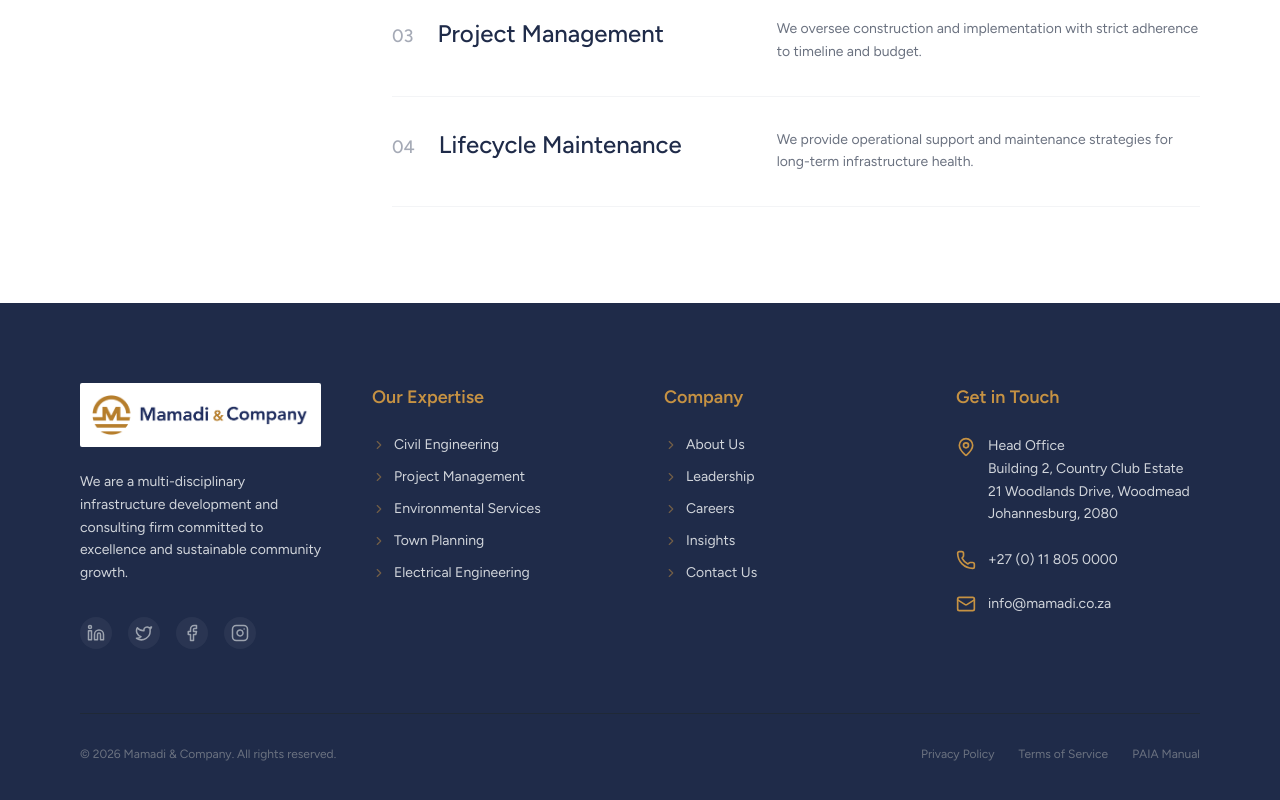
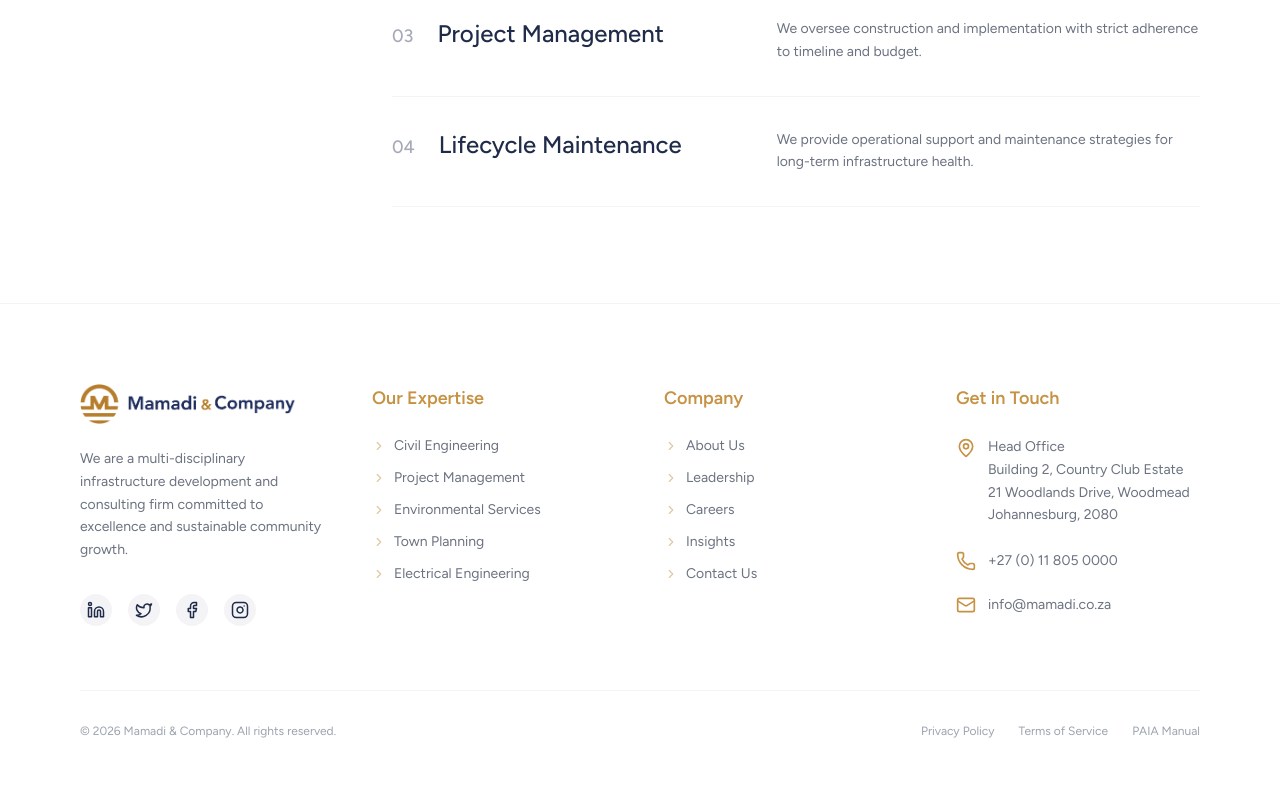
Before and after one commit to KeamoMichael/mamadi---company, a React (Vite) app: page / in a window 1280 px wide. Shown: the part 3121-3921 px from the top of the page. After the commit the page ends 3900 px from the top, so only its background shows below. Built offline with nearby package versions, Linux system fonts and the light colour scheme.

Commit message:
Update footer to white theme with custom divider

```diff
--- a/components/Footer.tsx
+++ b/components/Footer.tsx
@@ -21,20 +21,20 @@ export const Footer: React.FC = () => {
   ];
 
   return (
-    <footer className="bg-brand-blue text-white pt-20 pb-10">
+    <footer className="bg-white text-brand-blue pt-20 pb-10 border-t border-gray-100">
       <div className="container mx-auto px-6 md:px-12 lg:px-20 max-w-screen-2xl">
         <div className="grid grid-cols-1 md:grid-cols-2 lg:grid-cols-4 gap-12 mb-16">
 
           {/* Brand Column */}
           <div className="flex flex-col gap-6">
-            <div className="bg-white p-3 w-fit rounded-sm">
+            <div className="w-fit">
                 <img
                 src="/assets/mamadi_and_company_International_logo.png"
                 alt="Mamadi & Company"
                 className="h-8 md:h-10 w-auto object-contain"
                 />
             </div>
-            <p className="text-gray-300 text-sm leading-relaxed">
+            <p className="text-gray-500 text-sm leading-relaxed">
               We are a multi-disciplinary infrastructure development and consulting firm committed to excellence and sustainable community growth.
             </p>
             <div className="flex items-center gap-4 mt-2">
@@ -51,7 +51,7 @@ export const Footer: React.FC = () => {
             <ul className="space-y-3">
               {services.map((item) => (
                 <li key={item}>
-                  <a href="#" className="text-gray-300 hover:text-white text-sm flex items-center gap-2 group transition-colors">
+                  <a href="#" className="text-gray-500 hover:text-brand-gold text-sm flex items-center gap-2 group transition-colors">
                     <ChevronRight size={14} className="text-brand-gold/50 group-hover:text-brand-gold transition-colors" />
                     {item}
                   </a>
@@ -66,7 +66,7 @@ export const Footer: React.FC = () => {
             <ul className="space-y-3">
               {company.map((item) => (
                 <li key={item}>
-                  <a href="#" className="text-gray-300 hover:text-white text-sm flex items-center gap-2 group transition-colors">
+                  <a href="#" className="text-gray-500 hover:text-brand-gold text-sm flex items-center gap-2 group transition-colors">
                      <ChevronRight size={14} className="text-brand-gold/50 group-hover:text-brand-gold transition-colors" />
                     {item}
                   </a>
@@ -79,8 +79,8 @@ export const Footer: React.FC = () => {
           <div>
             <h4 className="text-brand-gold font-semibold text-lg mb-6">Get in Touch</h4>
             <ul className="space-y-6">
-              <li className="flex items-start gap-3 text-gray-300 text-sm group">
-                <MapPin size={20} className="text-brand-gold shrink-0 mt-0.5 group-hover:text-white transition-colors" />
+              <li className="flex items-start gap-3 text-gray-500 text-sm group">
+                <MapPin size={20} className="text-brand-gold shrink-0 mt-0.5 group-hover:text-brand-blue transition-colors" />
                 <span className="leading-relaxed">
                   Head Office<br/>
                   Building 2, Country Club Estate<br/>
@@ -88,13 +88,13 @@ export const Footer: React.FC = () => {
                   Johannesburg, 2080
                 </span>
               </li>
-              <li className="flex items-center gap-3 text-gray-300 text-sm group">
-                <Phone size={20} className="text-brand-gold shrink-0 group-hover:text-white transition-colors" />
+              <li className="flex items-center gap-3 text-gray-500 text-sm group">
+                <Phone size={20} className="text-brand-gold shrink-0 group-hover:text-brand-blue transition-colors" />
                 <span>+27 (0) 11 805 0000</span>
               </li>
-              <li className="flex items-center gap-3 text-gray-300 text-sm group">
-                <Mail size={20} className="text-brand-gold shrink-0 group-hover:text-white transition-colors" />
-                <a href="mailto:info@mamadi.co.za" className="hover:text-white transition-colors">info@mamadi.co.za</a>
+              <li className="flex items-center gap-3 text-gray-500 text-sm group">
+                <Mail size={20} className="text-brand-gold shrink-0 group-hover:text-brand-blue transition-colors" />
+                <a href="mailto:info@mamadi.co.za" className="hover:text-brand-gold transition-colors">info@mamadi.co.za</a>
               </li>
             </ul>
           </div>
@@ -102,12 +102,12 @@ export const Footer: React.FC = () => {
         </div>
 
         {/* Bottom Bar */}
-        <div className="border-t border-gray-800 pt-8 flex flex-col md:flex-row justify-between items-center gap-4 text-xs text-gray-500">
+        <div className="border-t border-gray-100 pt-8 flex flex-col md:flex-row justify-between items-center gap-4 text-xs text-gray-400">
           <p>&copy; {currentYear} Mamadi & Company. All rights reserved.</p>
           <div className="flex gap-6">
-            <a href="#" className="hover:text-white transition-colors">Privacy Policy</a>
-            <a href="#" className="hover:text-white transition-colors">Terms of Service</a>
-            <a href="#" className="hover:text-white transition-colors">PAIA Manual</a>
+            <a href="#" className="hover:text-brand-blue transition-colors">Privacy Policy</a>
+            <a href="#" className="hover:text-brand-blue transition-colors">Terms of Service</a>
+            <a href="#" className="hover:text-brand-blue transition-colors">PAIA Manual</a>
           </div>
         </div>
       </div>
@@ -120,7 +120,7 @@ const SocialIcon: React.FC<{ icon: React.ReactNode; href: string }> = ({ icon, h
   return (
     <a
       href={href}
-      className="w-8 h-8 rounded-full bg-white/5 flex items-center justify-center text-gray-400 hover:bg-brand-gold hover:text-white transition-all duration-300"
+      className="w-8 h-8 rounded-full bg-brand-blue/5 flex items-center justify-center text-brand-blue hover:bg-brand-blue hover:text-white transition-all duration-300"
     >
       {icon}
     </a>
```
